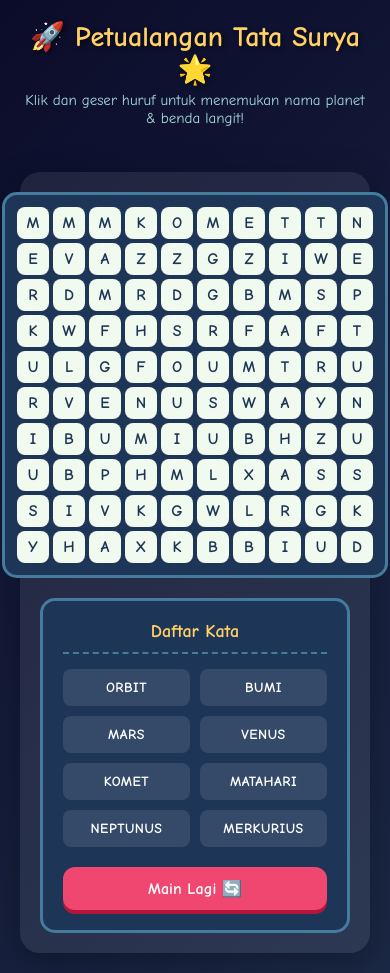
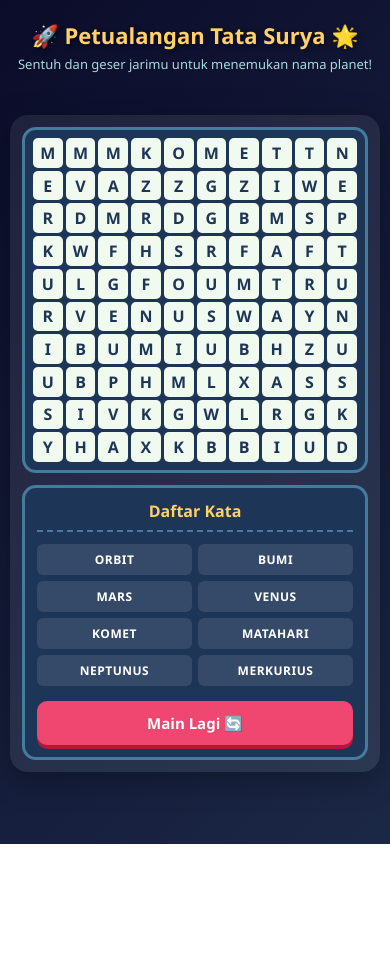
Before and after one commit to jully26715-blip/percobaan, a plain HTML site: page game.html in a window 390 px wide. After the commit the page ends 844 px from the top, so only its background shows below. Drawn offline with Linux system fonts and the light colour scheme.

Commit message:
update tampilan halaman

```diff
--- a/game.html
+++ b/game.html
@@ -2,82 +2,85 @@
 <html lang="id">
 <head>
     <meta charset="UTF-8">
-    <meta name="viewport" content="width=device-width, initial-scale=1.0">
+    <meta name="viewport" content="width=device-width, initial-scale=1.0, maximum-scale=1.0, user-scalable=no">
     <title>Game Cari Kata: Tata Surya</title>
     <style>
         * {
             box-sizing: border-box;
+            -webkit-tap-highlight-color: transparent; /* Hilangkan kedipan biru saat disentuh di HP */
         }
 
         body {
-            font-family: 'Comic Sans MS', 'Segoe UI', sans-serif;
+            font-family: 'Segoe UI', Roboto, Helvetica, Arial, sans-serif;
             background: linear-gradient(135deg, #0b0c2a, #1b2845);
             color: white;
             display: flex;
             flex-direction: column;
             align-items: center;
-            justify-content: center;
+            justify-content: flex-start;
             min-height: 100vh;
             margin: 0;
-            padding: 20px;
+            padding: 15px 10px;
             user-select: none;
+            overflow-x: hidden;
         }
 
         h1 {
             color: #ffd166;
             text-shadow: 2px 2px 4px rgba(0,0,0,0.5);
-            margin: 0 0 5px 0;
+            margin: 5px 0;
             text-align: center;
-            font-size: 28px;
+            font-size: 22px;
         }
 
         p {
             margin: 0 0 10px 0;
             color: #a8dadc;
             text-align: center;
-            font-size: 15px;
+            font-size: 13px;
         }
 
         #message {
-            font-size: 18px;
+            font-size: 16px;
             font-weight: bold;
             color: #06d6a0;
-            height: 25px;
-            margin-bottom: 10px;
+            min-height: 24px;
+            margin-bottom: 8px;
             text-align: center;
         }
 
-        /* Kontainer Utama */
+        /* Kontainer Utama Responsif */
         .game-container {
             display: flex;
             flex-direction: row;
-            gap: 20px;
+            gap: 15px;
             justify-content: center;
-            align-items: stretch; /* Membuat tinggi kotak kanan dan kiri sama rata */
+            align-items: stretch;
             background: rgba(255, 255, 255, 0.08);
-            padding: 20px;
-            border-radius: 20px;
+            padding: 15px;
+            border-radius: 18px;
             box-shadow: 0 8px 32px rgba(0, 0, 0, 0.3);
-            max-width: 820px;
             width: 100%;
+            max-width: 800px;
         }
 
-        /* Papan Kotak Huruf */
+        /* Papan Kotak Huruf - Ukuran otomatis mengikuti layar */
         .grid {
             display: grid;
-            grid-template-columns: repeat(10, 38px);
-            grid-template-rows: repeat(10, 38px);
-            gap: 5px;
+            grid-template-columns: repeat(10, 1fr);
+            grid-template-rows: repeat(10, 1fr);
+            gap: 4px;
             background: #1d3557;
-            padding: 12px;
-            border-radius: 15px;
+            padding: 10px;
+            border-radius: 14px;
             border: 3px solid #457b9d;
-            flex-shrink: 0; /* Mencegah papan mengecil/gepeng */
+            width: 420px;
+            height: 420px;
+            flex-shrink: 0;
+            touch-action: none; /* WAJIB: Mencegah layar HP ikut ter-scroll saat jari menggeser */
         }
 
         .cell {
-            width: 38px;
-            height: 38px;
             background: #f1faee;
             color: #1d3557;
             font-size: 18px;
@@ -85,19 +88,16 @@
             display: flex;
             justify-content: center;
             align-items: center;
-            border-radius: 8px;
+            border-radius: 6px;
             cursor: pointer;
-            transition: transform 0.1s, background-color 0.2s;
-        }
-
-        .cell:hover {
-            transform: scale(1.05);
+            transition: background-color 0.15s, transform 0.1s;
         }
 
         .cell.selected {
             background: #ffd166;
             color: #000;
             transform: scale(1.08);
+            z-index: 2;
         }
 
         .cell.found {
@@ -115,39 +115,37 @@
         /* Daftar Kata yang Dicari */
         .word-list-box {
             background: #1d3557;
-            padding: 20px;
-            border-radius: 15px;
+            padding: 15px;
+            border-radius: 14px;
             border: 3px solid #457b9d;
-            flex: 1; /* Mengisi sisa ruang secara proporsional */
+            flex: 1;
             display: flex;
             flex-direction: column;
             justify-content: space-between;
-            min-width: 240px;
         }
 
         .word-list-box h2 {
-            margin: 0 0 15px 0;
+            margin: 0 0 12px 0;
             color: #ffd166;
-            font-size: 18px;
+            font-size: 16px;
             text-align: center;
             border-bottom: 2px dashed #457b9d;
-            padding-bottom: 10px;
+            padding-bottom: 8px;
         }
 
-        /* Daftar kata dibuat 2 kolom agar ringkas dan proporsional */
         ul {
             list-style: none;
             padding: 0;
             margin: 0;
             display: grid;
             grid-template-columns: repeat(2, 1fr);
-            gap: 10px;
+            gap: 8px;
         }
 
         li {
-            font-size: 14px;
-            padding: 10px 8px;
-            border-radius: 8px;
+            font-size: 13px;
+            padding: 8px 4px;
+            border-radius: 6px;
             background: rgba(255, 255, 255, 0.1);
             text-align: center;
             font-weight: bold;
@@ -162,45 +160,63 @@
         }
 
         button {
-            margin-top: 20px;
+            margin-top: 15px;
             width: 100%;
             padding: 12px;
-            font-size: 16px;
+            font-size: 15px;
             font-weight: bold;
             font-family: inherit;
             background: #ef476f;
             color: white;
             border: none;
-            border-radius: 12px;
+            border-radius: 10px;
             cursor: pointer;
             box-shadow: 0 4px 0 #b5173c;
-            transition: transform 0.1s;
         }
 
         button:active {
-            transform: translateY(4px);
+            transform: translateY(3px);
             box-shadow: none;
         }
 
-        /* Penyesuaian khusus untuk layar HP/kecil */
+        /* Tampilan Khusus HP (Layar Tegak / Portrait) */
         @media (max-width: 720px) {
             .game-container {
                 flex-direction: column;
                 align-items: center;
-                max-width: 460px;
+                padding: 12px;
+                gap: 12px;
             }
+
+            /* Papan otomatis mengecil pas sesuai lebar layar HP */
             .grid {
-                grid-template-columns: repeat(10, 32px);
-                grid-template-rows: repeat(10, 32px);
-                gap: 4px;
+                width: calc(100vw - 44px);
+                height: calc(100vw - 44px);
+                max-width: 380px;
+                max-height: 380px;
+                gap: 3px;
+                padding: 8px;
             }
+
             .cell {
-                width: 32px;
-                height: 32px;
                 font-size: 16px;
+                border-radius: 5px;
             }
+
             .word-list-box {
                 width: 100%;
+                max-width: 380px;
+                padding: 12px;
+            }
+
+            ul {
+                grid-template-columns: repeat(2, 1fr);
+                gap: 6px;
+            }
+
+            li {
+                font-size: 12px;
+                padding: 7px 4px;
             }
         }
     </style>
@@ -208,7 +224,7 @@
 <body>
 
     <h1>🚀 Petualangan Tata Surya 🌟</h1>
-    <p>Klik dan geser huruf untuk menemukan nama planet & benda langit!</p>
+    <p>Sentuh dan geser jarimu untuk menemukan nama planet!</p>
 
     <div id="message"></div>
 
@@ -249,7 +265,6 @@
             foundWords = [];
             messageElement.textContent = '';
 
-            // Pilih 8 kata acak agar pas mengisi 2 kolom x 4 baris
             targetWords = [...allWords].sort(() => 0.5 - Math.random()).slice(0, 8);
 
             placeWords();
@@ -322,14 +337,40 @@
                     cell.dataset.row = r;
                     cell.dataset.col = c;
 
+                    // Dukungan Mouse (Laptop/PC)
                     cell.addEventListener('mousedown', () => startSelection(r, c));
                     cell.addEventListener('mouseenter', () => updateSelection(r, c));
+
+                    // Dukungan Sentuhan Jari (HP/Tablet)
+                    cell.addEventListener('touchstart', (e) => {
+                        e.preventDefault(); // Mencegah klik ganda / zoom
+                        startSelection(r, c);
+                    }, { passive: false });
 
                     gridElement.appendChild(cell);
                 }
             }
-            window.addEventListener('mouseup', endSelection);
         }
+
+        // Mendeteksi pergerakan jari di atas papan HP
+        gridElement.addEventListener('touchmove', (e) => {
+            if (!isSelecting) return;
+            e.preventDefault(); // Kunci layar agar tidak ikut scroll
+
+            const touch = e.touches[0];
+            // Cari elemen kotak huruf tepat di bawah posisi ujung jari saat ini
+            const targetEl = document.elementFromPoint(touch.clientX, touch.clientY);
+
+            if (targetEl && targetEl.classList.contains('cell')) {
+                const r = parseInt(targetEl.dataset.row);
+                const c = parseInt(targetEl.dataset.col);
+                updateSelection(r, c);
+            }
+        }, { passive: false });
+
+        // Akhiri seleksi saat jari diangkat atau klik mouse dilepas
+        window.addEventListener('mouseup', endSelection);
+        window.addEventListener('touchend', endSelection);
 
         function renderWordList() {
             wordListElement.innerHTML = '';
@@ -397,7 +438,7 @@
                 document.getElementById(`word-${matchedWord}`).classList.add('found');
 
                 if (foundWords.length === targetWords.length) {
-                    messageElement.textContent = "🎉 Hebat! Kamu menemukan semua kata! 🎉";
+                    messageElement.textContent = "🎉 Hebat! Semua kata ketemu! 🎉";
                 }
             } else {
                 document.querySelectorAll('.cell.selected').forEach(el => el.classList.remove('selected'));
```
